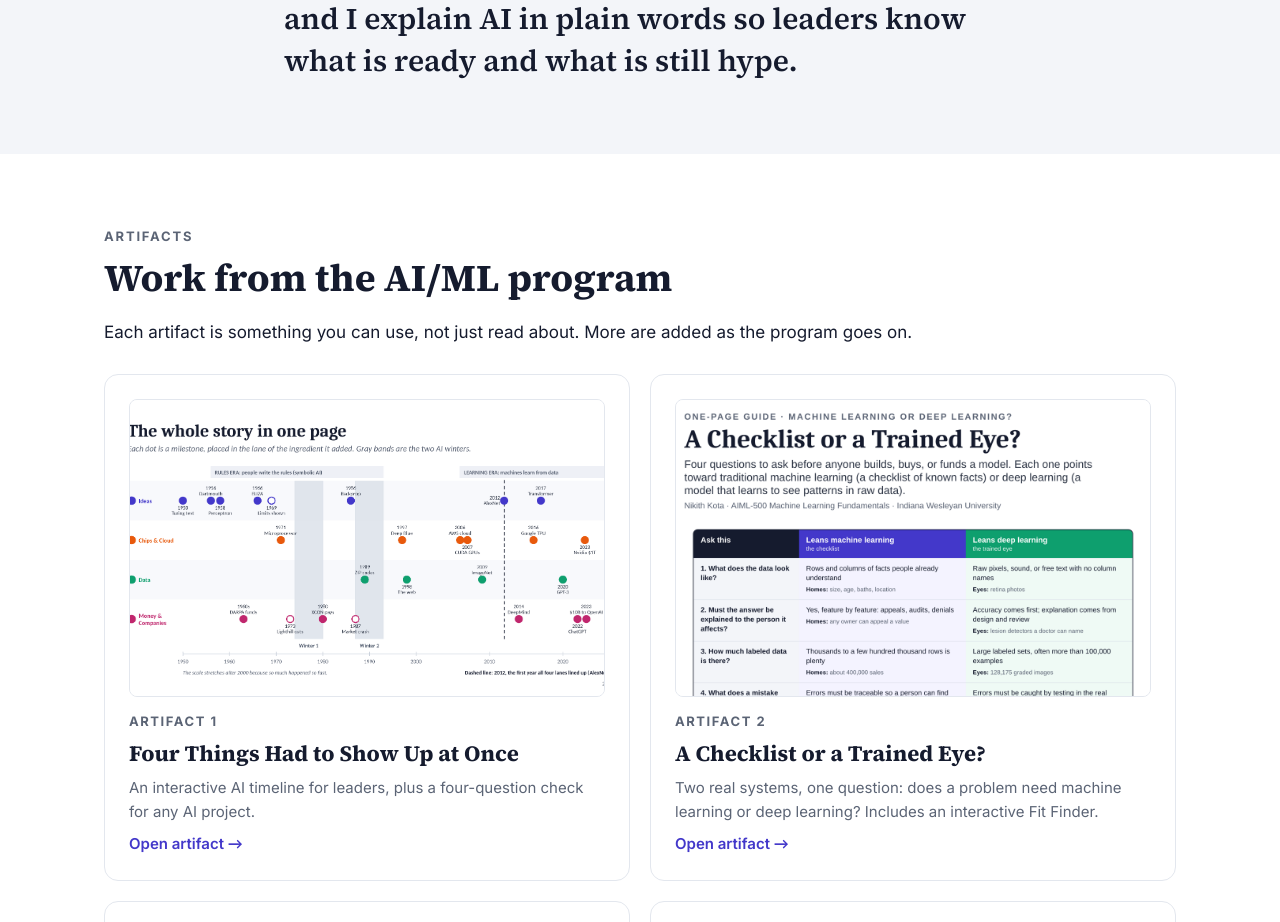
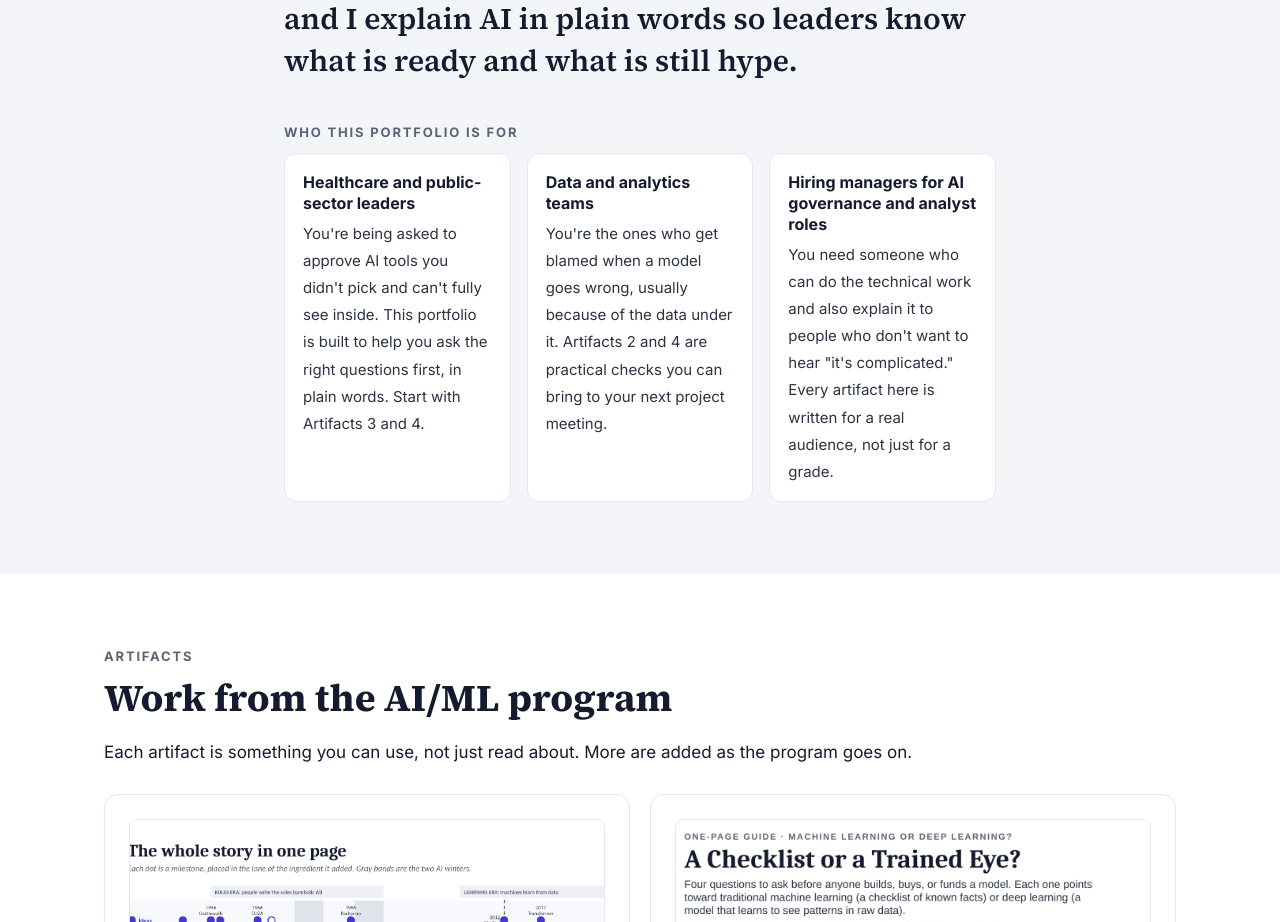
Before and after one commit to nkota5/nkota5.github.io, a plain HTML site: page index.html in a window 1280 px wide. Shown: the part 1751-2673 px from the top of the page. Drawn offline with Linux system fonts and the light colour scheme.

Commit message:
Add files via upload

```diff
--- /dev/null
+++ b/home.css
@@ -0,0 +1,5 @@
+.aud { display: grid; grid-template-columns: repeat(3, 1fr); gap: 16px; }
+.aud div { background: #fff; border: 1px solid var(--line); border-radius: 12px; padding: 18px 18px 16px; }
+.aud b { display: block; font-size: 16px; line-height: 1.3; margin-bottom: 6px; color: var(--ink); }
+.aud span { font-size: 15px; line-height: 1.5; color: var(--ink-2); }
+@media (max-width: 860px) { .aud { grid-template-columns: 1fr; } }
--- a/index.html
+++ b/index.html
@@ -9,6 +9,7 @@
   <link rel="preconnect" href="https://fonts.gstatic.com" crossorigin>
   <link href="https://fonts.googleapis.com/css2?family=Inter:wght@400;500;600;700;800&family=Source+Serif+4:opsz,wght@8..60,600;8..60,700&display=swap" rel="stylesheet">
   <link rel="stylesheet" href="styles.css?v=3">
+  <link rel="stylesheet" href="home.css?v=1">
 </head>
 <body>
   <nav class="nav" aria-label="Main">
@@ -60,6 +61,12 @@
       <div class="wrap narrow">
         <p class="eyebrow">Personal value proposition</p>
         <p class="vp">I help healthcare and public-sector teams turn messy data into decisions they can trust. With hands-on experience in healthcare data and open-source intelligence, I <mark>check the data and the claims before anything gets built on them</mark>, and I explain AI in plain words so leaders know what is ready and what is still hype.</p>
+        <p class="eyebrow" style="margin-top:40px">Who this portfolio is for</p>
+        <div class="aud">
+          <div><b>Healthcare and public-sector leaders</b><span>You're being asked to approve AI tools you didn't pick and can't fully see inside. This portfolio is built to help you ask the right questions first, in plain words. Start with Artifacts 3 and 4.</span></div>
+          <div><b>Data and analytics teams</b><span>You're the ones who get blamed when a model goes wrong, usually because of the data under it. Artifacts 2 and 4 are practical checks you can bring to your next project meeting.</span></div>
+          <div><b>Hiring managers for AI governance and analyst roles</b><span>You need someone who can do the technical work and also explain it to people who don't want to hear "it's complicated." Every artifact here is written for a real audience, not just for a grade.</span></div>
+        </div>
       </div>
     </section>
 
```
